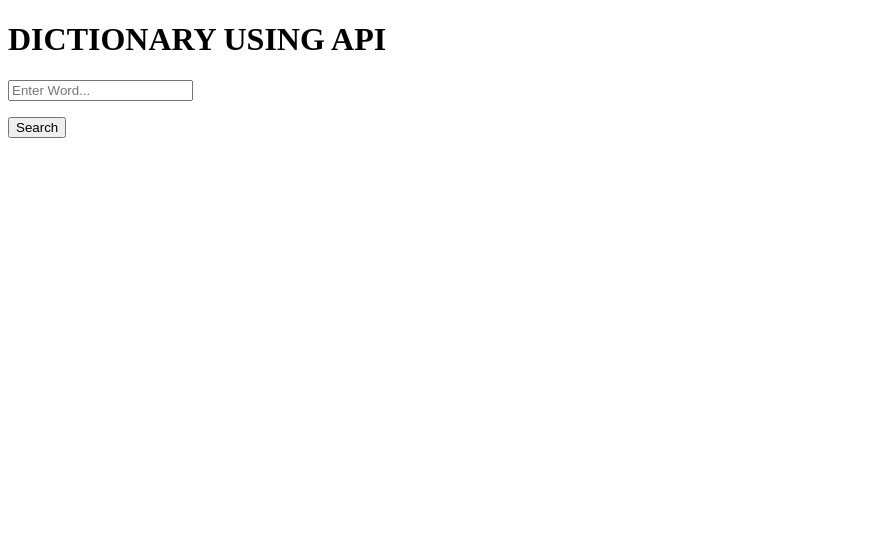
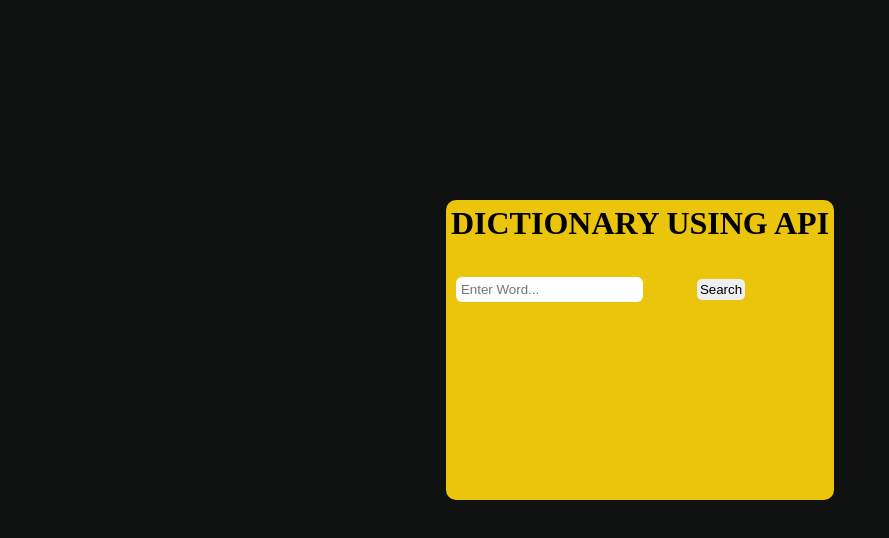
Before and after one commit to RohanGorla/DICTIONARY-API, a plain HTML site: page index.html in a window 1280 px wide. Shown: the whole page, without its empty margins (0-889 px from the left). Drawn offline with Linux system fonts and the light colour scheme.

Commit message:
update html and css

```diff
--- a/index.html
+++ b/index.html
@@ -7,10 +7,22 @@
     <link rel="stylesheet" href="style.css">
 </head>
 <body>
-    <h1>DICTIONARY USING API</h1>
-    <input type="text" name="Word" id="word" placeholder="Enter Word...">
-    <p></p>
-    <button onclick="ron()">Search</button>
+    <div class="main">
+        <div class="container">
+            <div>
+                <h1>DICTIONARY USING API</h1>
+            </div>
+
+            <div class="search">
+                <input type="text" name="Word" id="word" placeholder="Enter Word..." onfocus="this.value=''">
+                <button onclick="ron()">Search</button>
+            </div>
+
+            <div class="result">
+                <p></p>
+            </div>
+        </div>
+    </div>
 
     <script src="index.js"></script>
 </body>
--- a/index.js
+++ b/index.js
@@ -1,13 +1,17 @@
 let url = "https://api.dictionaryapi.dev/api/v2/entries/en/";
 
 function ron() {
+    document.querySelector("p").innerText = "";
     let wor = document.getElementById("word").value;
     console.log(wor);
     let reqUrl = `${url}${wor}`;
 
     let p = fetch(reqUrl).
-    then((res)=>res.json()).
+    then((res)=>{
+        return res.json();
+    }).
     then((resp)=>{
+            console.log(resp);
             if (resp.title) {
                 document.querySelector("p").innerText = "Word doesn't exist in DATABASE!"
             } else {
--- a/style.css
+++ b/style.css
@@ -0,0 +1,50 @@
+*{
+    padding: 0;
+    margin: 0;
+    border: 0;
+    /* box-sizing: border-box; */
+}
+
+body{
+    background-color: rgb(16, 17, 17);
+    color: aliceblue;
+}
+
+.main{
+    /* height: 100vh; */
+    /* background-color: green; */
+    display: flex;
+    justify-content: center;
+    margin-top: 200px;
+}
+
+.container{
+    height: 300px;
+    background-color: rgb(235, 197, 11);
+    border-radius: 10px;
+}
+
+h1{
+    color: black;
+    margin: 0px 0px 30px 0px;
+    padding: 5px;
+}
+
+input{
+    padding: 5px;
+    border-radius: 6px;
+    margin-left: 10px;
+}
+
+button{
+    padding: 3px;
+    border-radius: 5px;
+    margin-left: 50px;
+}
+
+p{
+    margin-top: 20px;
+    width: 300px;
+    margin-left: 10px;
+    color: black;
+}
```
